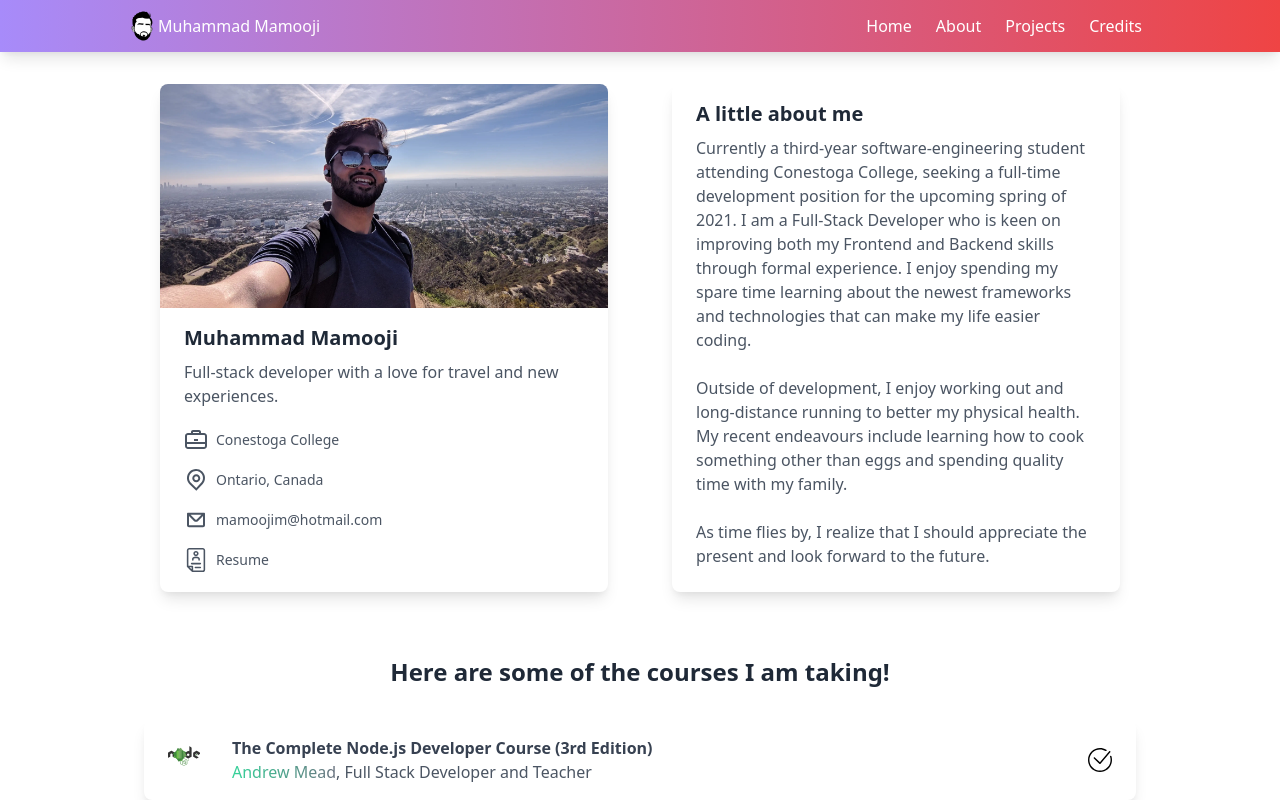
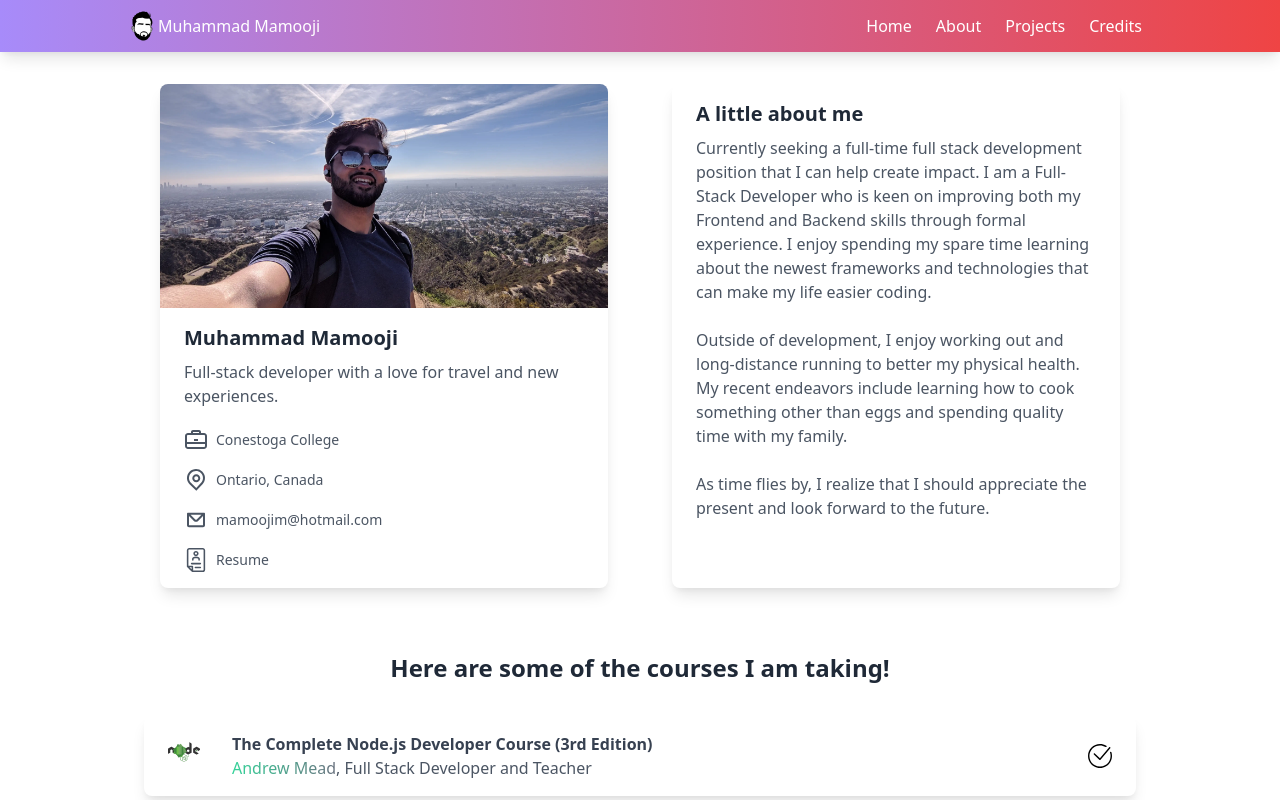
Before and after one commit to mamooji/tailwind-portfolio, a React (Create React App) app: page /about in a window 1280 px wide. Shown: the top 800 px of the page. Built offline with nearby package versions, Linux system fonts and the light colour scheme.

Commit message:
updated resume and about me

```diff
--- a/src/components/Card/ProfileContent/ProfileContent.js
+++ b/src/components/Card/ProfileContent/ProfileContent.js
@@ -8,18 +8,17 @@ const ProfileContent = (props) => {
         </h1>
 
         <p className="py-2 text-gray-600 ">
-          Currently a third-year software-engineering student attending
-          Conestoga College, seeking a full-time development position for the
-          upcoming spring of 2021. I am a Full-Stack Developer who is keen on
+          Currently seeking a full-time full stack development position that I
+          can help create impact. I am a Full-Stack Developer who is keen on
           improving both my Frontend and Backend skills through formal
           experience. I enjoy spending my spare time learning about the newest
           frameworks and technologies that can make my life easier coding.
           <br />
           <br />
           Outside of development, I enjoy working out and long-distance running
-          to better my physical health. My recent endeavours include learning
-          how to cook something other than eggs and spending quality time with
-          my family.
+          to better my physical health. My recent endeavors include learning how
+          to cook something other than eggs and spending quality time with my
+          family.
           <br />
           <br />
           As time flies by, I realize that I should appreciate the present and
```
Also changed, not shown: 2 other files (tests, documents, lock files or other folders).
